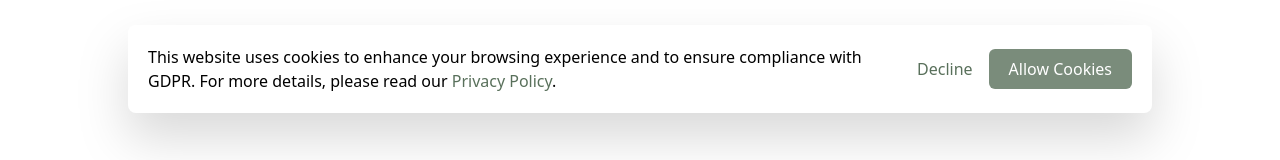
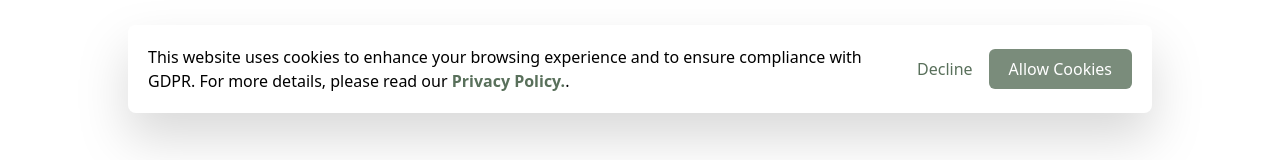
Before and after one commit to aligator527/aligator527.github.io, a Next.js app: page /en/ in a window 1280 px wide. Shown: the part 607-767 px from the top of the page. Built offline with nearby package versions, Linux system fonts and the light colour scheme.

Commit message:
Update link in cookie consent form

```diff
--- a/src/components/cookie/index.tsx
+++ b/src/components/cookie/index.tsx
@@ -1,10 +1,13 @@
 "use client"
+import { useLanguage } from "@/context/languageContext";
+import Link from "next/link";
 import React, { useState, useEffect } from "react";
 import { useCookies } from "react-cookie";
 
 export default function CookieConsentForm() {
   const [isOpen, setIsOpen] = useState(false);
   const [cookies, setCookie] = useCookies(["cookieConsent"]);
+  const { language } = useLanguage();
 
   useEffect(() => {
     if (!cookies.cookieConsent) {
@@ -22,6 +25,12 @@ export default function CookieConsentForm() {
     setIsOpen(false);
   };
 
+  const generateHref = (language: string, path: string) => {
+    // Ensure the path is correctly formatted with a leading '/'
+    const cleanPath = path.startsWith('/') ? path : `/${path}`;
+    return `/${language}${cleanPath}`;
+  };
+
   if (!isOpen) return null;
 
   return (
@@ -36,9 +45,9 @@ export default function CookieConsentForm() {
       >
         <div className="w-full">
           This website uses cookies to enhance your browsing experience and to ensure compliance with GDPR. For more details, please read our{" "}
-          <a href="#" className="text-[#59705b] whitespace-nowrap hover:underline">
-            Privacy Policy
-          </a>
+          <Link href={generateHref(language, "/privacy")} className="font-semibold text-[#59705b]">
+                            Privacy Policy.
+          </Link>
           .
         </div>
         <div className="flex gap-4 items-center flex-shrink-0">
```
